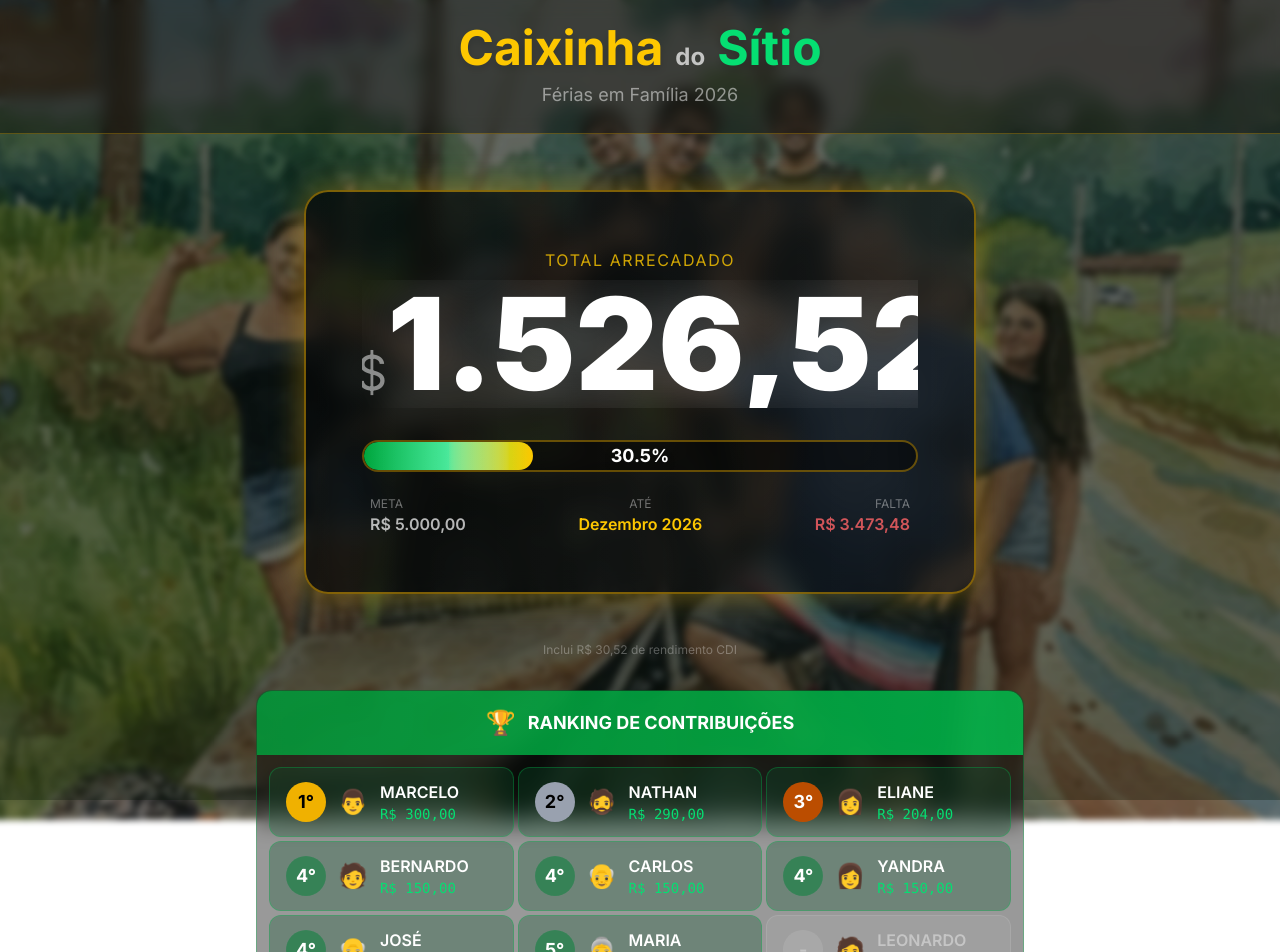
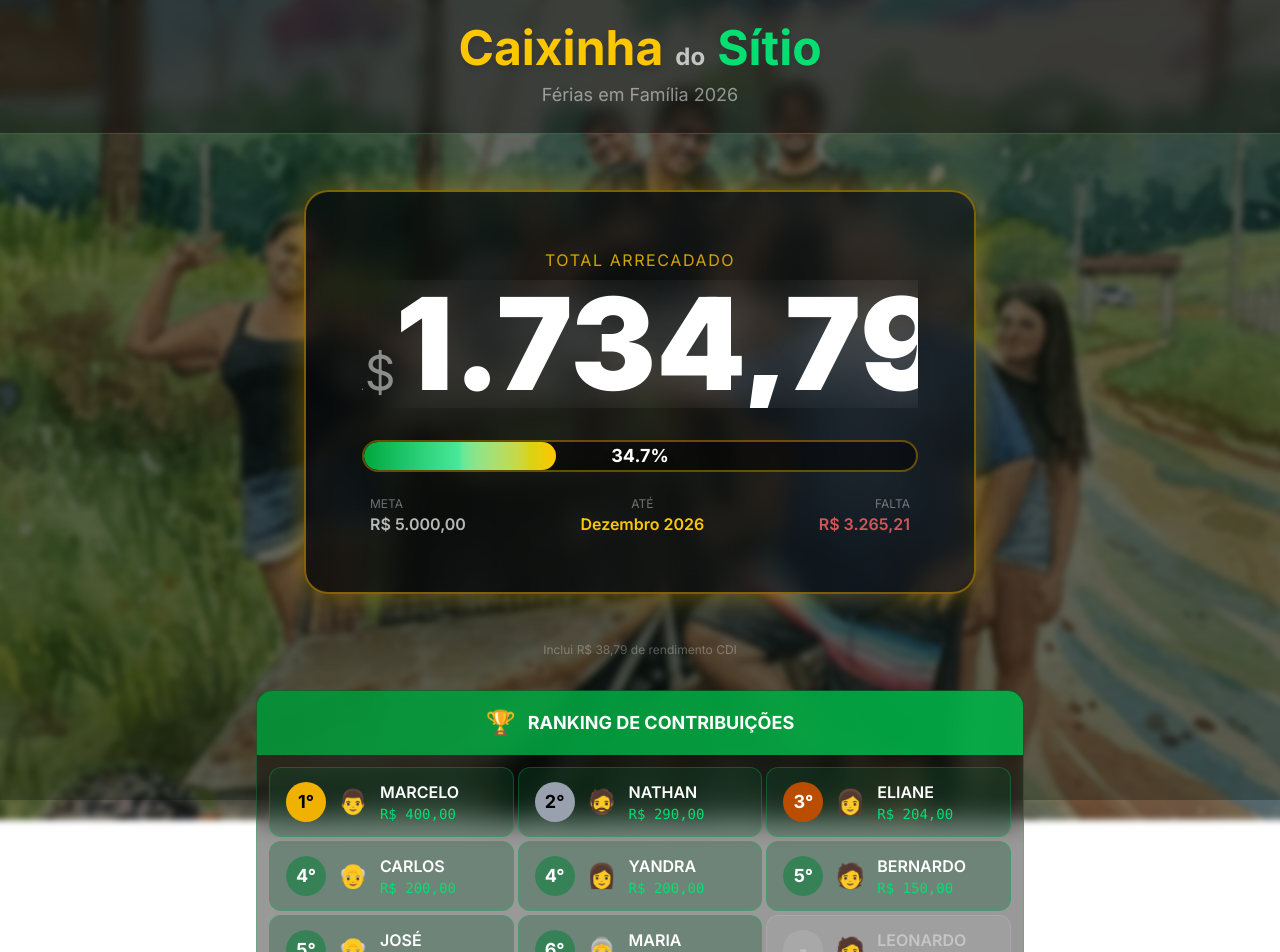
Before and after one commit to nathanbrandao4/caixinha-do-sitio, a Next.js app: page / in a window 1280 px wide. Shown: the top 952 px of the page. Built offline with nearby package versions, Linux system fonts and the light colour scheme.

Commit message:
Maio: Marcelo +R$100, Carlos e Yandra +R$50 cada; CDI R$38,79

```diff
--- a/app/page.tsx
+++ b/app/page.tsx
@@ -10,16 +10,16 @@ const CONTRIBUICOES: ContributorTotal[] = [
   { name: 'NATHAN', total: 290 },
   { name: 'ELIANE', total: 204 },
   { name: 'BERNARDO', total: 150 },
-  { name: 'MARCELO', total: 300 },
+  { name: 'MARCELO', total: 400 },
   { name: 'JOSÉ', total: 150 },
-  { name: 'CARLOS', total: 150 },
-  { name: 'YANDRA', total: 150 },
+  { name: 'CARLOS', total: 200 },
+  { name: 'YANDRA', total: 200 },
   { name: 'MARIA', total: 102 },
   { name: 'LEONARDO', total: 0 },
 ]
 
 // Rendimento CDI acumulado
-const RENDIMENTO_CDI = 30.52
+const RENDIMENTO_CDI = 38.79
 // ========================================
 
 export default function HomePage() {
--- a/components/MonthlyBreakdown.tsx
+++ b/components/MonthlyBreakdown.tsx
@@ -80,7 +80,10 @@ const MONTHS_DATA: MonthData[] = [
   }),
 
   buildMonth('Maio', {
+    MARCELO: 100,
     NATHAN: 60,
+    CARLOS: 50,
+    YANDRA: 50,
   }),
 
   ...['Junho', 'Julho', 'Agosto', 'Setembro', 'Outubro', 'Novembro', 'Dezembro'].map(
```
